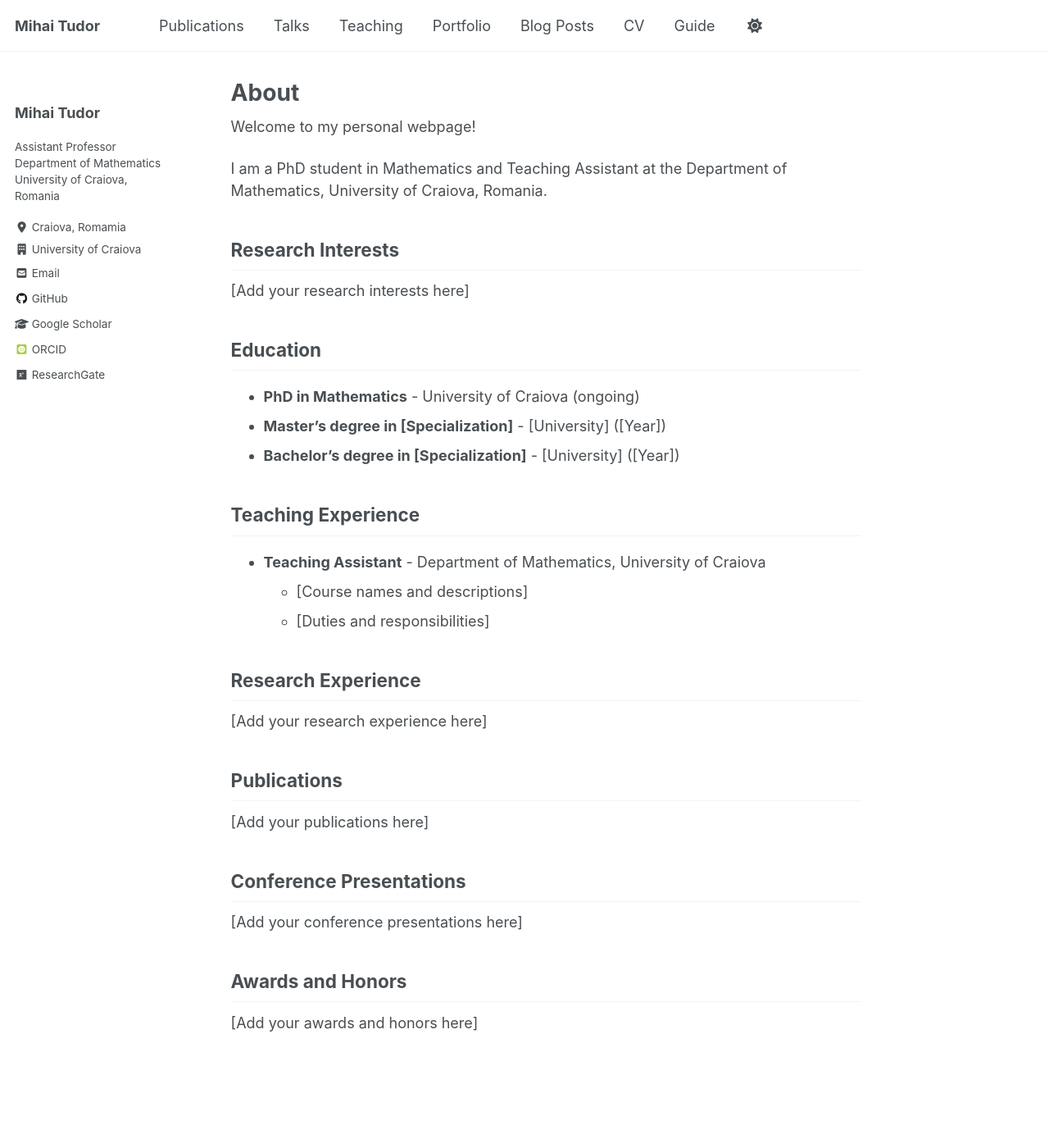
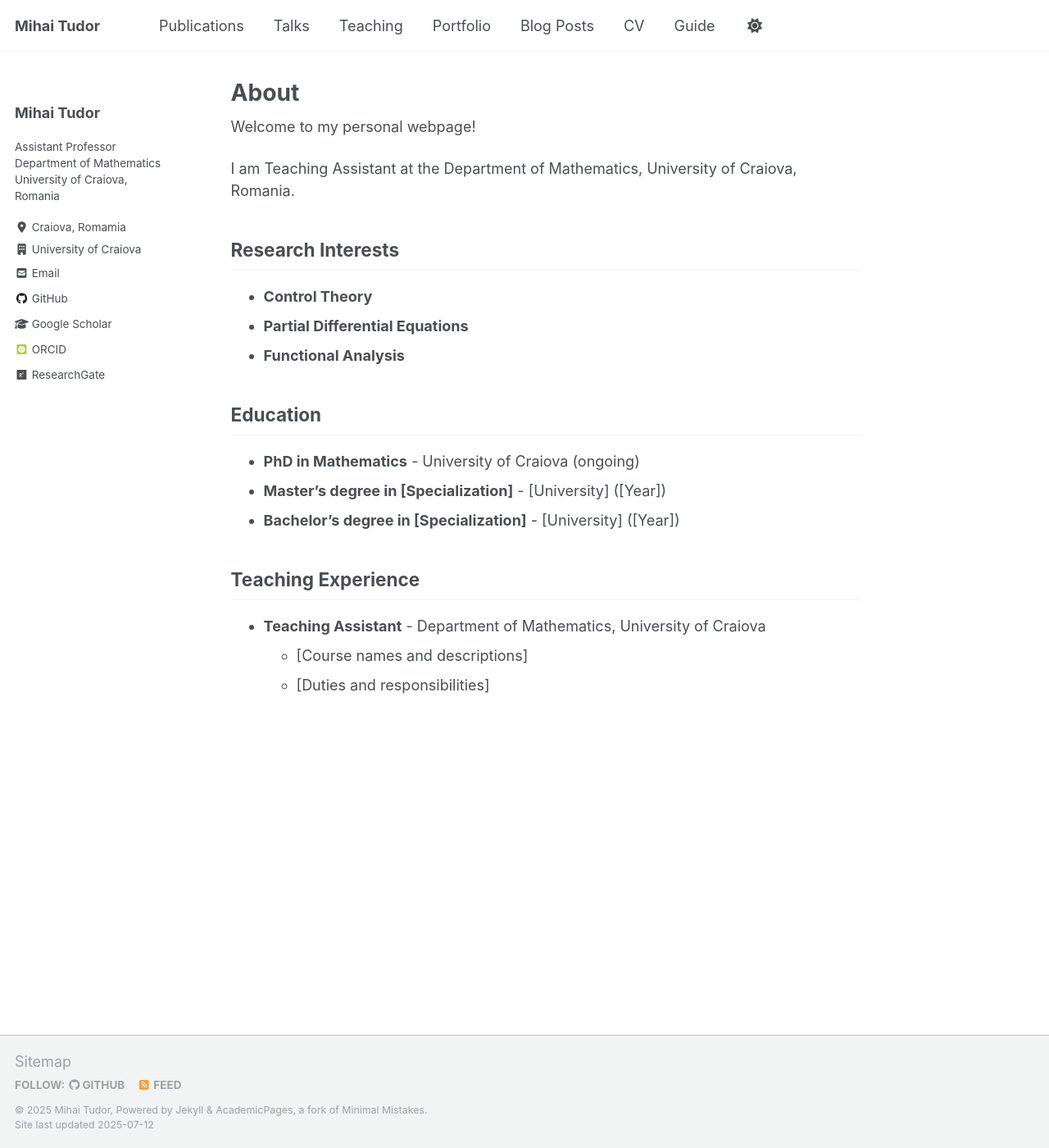
Before and after one commit to MihaiTudor26/mihaitudor26.github.io, a Jekyll site: the page built from _pages/about.md, in a window 1280 px wide and 1400 px high. Shown: the whole window at 82% size. Built offline with Jekyll 4.4.1, drawn with Linux system fonts in a browser that asks for light colours; some web fonts are replaced; a script that is not in the unit is left out.

Commit message:
Update about.md

```diff
--- a/_pages/about.md
+++ b/_pages/about.md
@@ -10,11 +10,14 @@ redirect_from:
 
 Welcome to my personal webpage!
 
-I am a PhD student in Mathematics and Teaching Assistant at the Department of Mathematics, University of Craiova, Romania.
+I am Teaching Assistant at the Department of Mathematics, University of Craiova, Romania.
 
 ## Research Interests
 
-[Add your research interests here]
+* **Control Theory**
+* **Partial Differential Equations**
+* **Functional Analysis**
+
 
 ## Education
 
@@ -27,19 +30,3 @@ I am a PhD student in Mathematics and Teaching Assistant at the Department of Ma
 * **Teaching Assistant** - Department of Mathematics, University of Craiova
   * [Course names and descriptions]
   * [Duties and responsibilities]
-
-## Research Experience
-
-[Add your research experience here]
-
-## Publications
-
-[Add your publications here]
-
-## Conference Presentations
-
-[Add your conference presentations here]
-
-## Awards and Honors
-
-[Add your awards and honors here]
```
